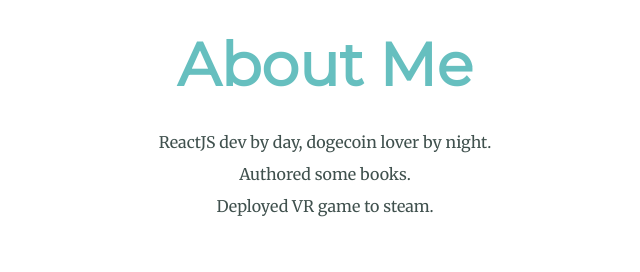
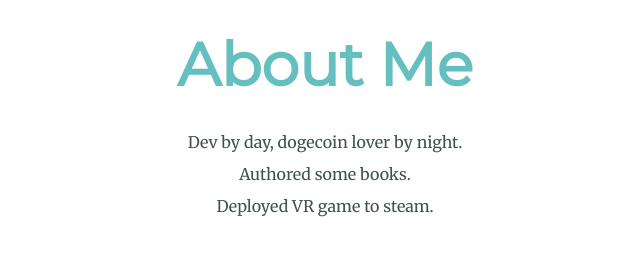
Before and after one commit to tylerbare98/Portfolio, a website: page index.html in a window 1280 px wide. Shown: the part 1120-1392 px from the top of the page, 315-955 px from the left. Drawn offline with Linux system fonts and the light colour scheme.

Commit message:
about me section change

```diff
--- a/index.html
+++ b/index.html
@@ -37,7 +37,7 @@
      About Me
     </h1>
     <p id="intro">
-     ReactJS dev by day, dogecoin lover by night. </br>
+     Dev by day, dogecoin lover by night. </br>
      Authored some books. </br>
      Deployed VR game to steam. </br>
     </p>
```
